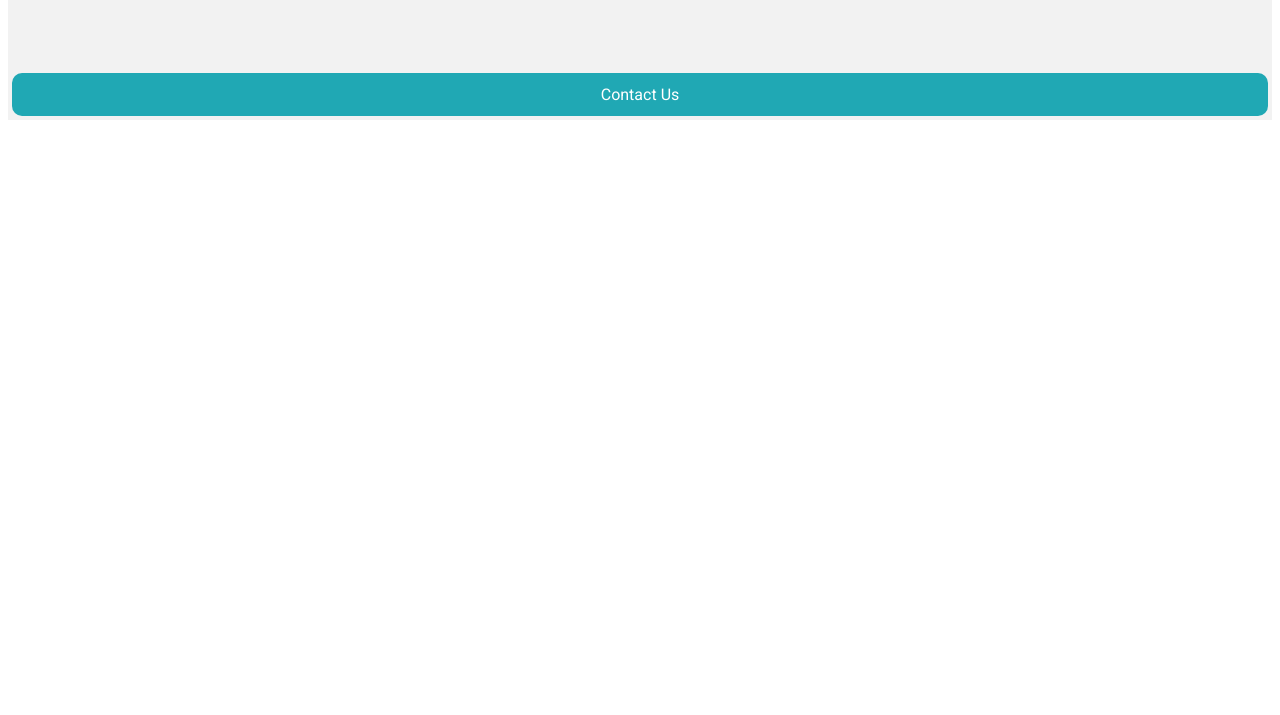
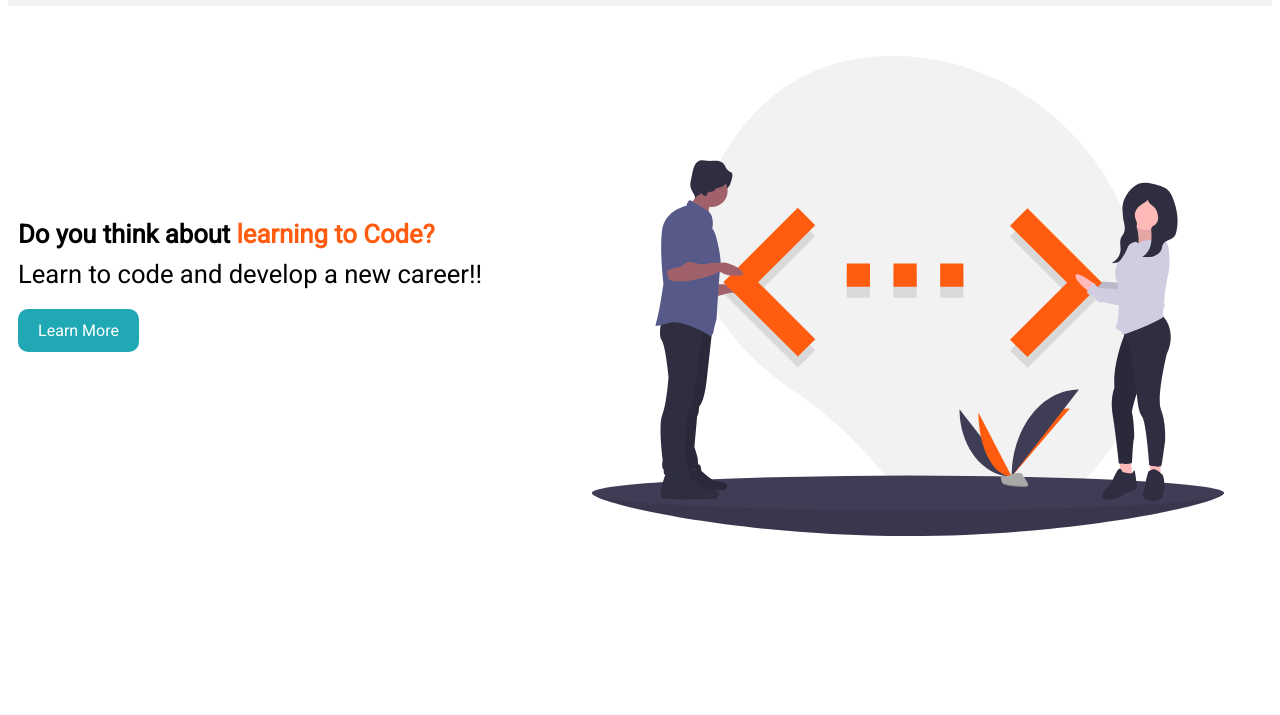
Before and after one commit to 0sorojo/Adams-Deliverable1, a plain HTML site: page index.html in a window 1280 px wide. Shown: the part 85-800 px from the top of the page. Drawn offline with Linux system fonts and the light colour scheme.

Commit message:
Deliverable 1 finished but un tested

```diff
--- a/css/styles.css
+++ b/css/styles.css
@@ -6,27 +6,15 @@
     background-color:#F2F2F2;
 }
 
-h1 {
-    font-family: 'Roboto';
-    color:#20a8b4;
-    margin: 0px;
-    border: 0px;
-    padding: 0px;
-    margin-left: 4px;
+.white_under_box {
+    padding-top: 20%;
+    padding-bottom: 56.25%;
+    display: flex;
+    flex-direction: column;
+    justify-content: center;
 }
 
-span {
-    color:#ff5c0f;
-}
-
-#menu {
-    list-style-type: none;
-    font-weight: bold;
-    font-family: 'Roboto';
-    transform: translateX(-15%);
-}
-
-.button {
+.button1 {
     background-color:#20a8b4 ;
     border: none;
     color: white;
@@ -35,20 +23,152 @@ span {
     text-decoration: none;
     display: inline-block;
     font-size: 16px;
-    margin: 4px 4px;
+    margin: 20px 10px;
     padding: 12px;
     border-radius: 10px;
     font-family: 'Roboto';
 }
 
+.button2 {
+    background-color:#20a8b4 ;
+    border: none;
+    color: white;
+    padding: 20px;
+    text-align: center;
+    text-decoration: none;
+    display: inline-block;
+    font-size: 16px;
+    margin: 10px 10px 30px 10px;
+    padding: 12px;
+    border-radius: 10px;
+    font-family: 'Roboto';
+}
+
+.codePicture {
+    display: none;
+}
+
+    h1 {
+    font-family: 'Roboto';
+    color:black;
+    margin: auto 10px;
+    border: 0px;
+    padding: 0px;
+}
+
+h4 {
+    font-family: 'Roboto';
+    font-size: 5vw;
+    margin: 10px 10px;
+    margin-left: 4px;
+}
+
+p {
+    font-family: 'Roboto';
+    font-size: 3.5vw;
+    margin: 0px 10px 10px 10px;
+    margin-left: 4px;
+}
+
+#learnTo {
+    color: #20a8b4;
+}
+
+#orangeText {
+    color:#ff5c0f;
+}
+
+#menu {
+    list-style-type: none;
+    font-weight: bold;
+    font-family: 'Roboto';
+    margin-left: -30px;
+}
+
+#menu li {
+    padding: 5px;
+}
+
+#menu li:hover {
+    color: #ff5c0f;
+}
+
+button:hover {
+    background-color:#ff5c0f;
+    color: white;
+}
+
+/*
+after this marking are the settings for the the when the page is visiblie on a screen larger than 768 px
+*/
+
 @media screen and (min-width: 768px) {
 
+   .grey_head_box {
+       display: flex;
+       flex-direction: row;
+       justify-content: center;
+   }
+
+   .master_container {
+       padding-top: 50px;
+       display: flex;
+       flex-direction: row;
+   }
+
+   .white_under_box {
+       padding-top: 50px;
+       padding-bottom: 50px;
+       align-items: left;
+   }
+
+   .button1 {
+    float: right;
+    margin-left: 0px;
+    }
+
+    .button2 {
+       width: 25%;
+    }
+
+    .codePicture {
+        display:flex;
+        width: 50%;
+        justify-content: right;
+        margin-left: 100px;
+    }
+
+    h1 {
+        float: left;
+        padding-right: 15%;
+        margin: auto 10px;
+    }
+
+    h4 {
+        font-size: 2vw;
+        margin: 10px 10px;
+        margin-left: 10px;
+        width: 100%;
+    }
+
+    p {
+        font-size: 2vw;
+        margin: 0px 10px 10px 10px;
+        margin-left: 10px;
+    }
+
     #menu {
-        color: "";
+        float: right;
+        margin: auto;
+        margin-right: 0px;
+        text-align: right;
+        font-size: 1vw;
     }
 
     #menu li {
-        color: "";
+        display: block;
+        float: left;
+        padding: 0 20px;
     }
 
 }
--- a/index.html
+++ b/index.html
@@ -21,8 +21,32 @@
             <li>Custom Training</li>
             <li>Student Stories</li>
         </ul>
-        <button class="button" type="button">Contact Us</button>
+        <button class="button1" type="button">Contact Us</button>
     </div>
+
+    <div class="master_container">
+        <div class="white_under_box">
+
+            <h4>
+                Do you think about
+                <span id="orangeText">
+                learning to Code?
+                </span>
+            </h4>
+
+            <p>
+                Learn to code and develop a new career!!
+            </p>
+
+            <button class="button2" type="button">Learn More</button>
+
+        </div>
+
+        <div class="codePicture">
+            <img src="/assets/code_pic_1.svg" alt="" width="100%" height="100%">
+        </div>
+    </div>
+
 </body>
 
 </html>
```
